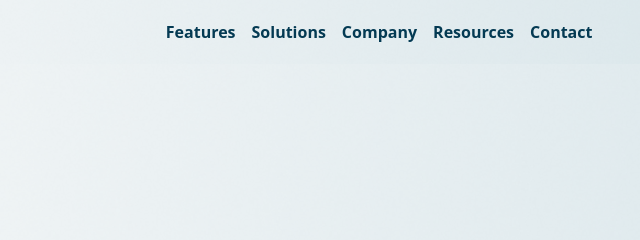
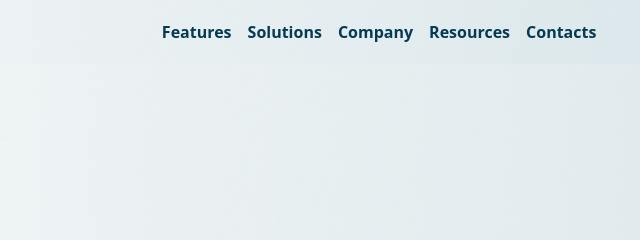
Before and after one commit to Rahamat-prog/tailwind-business-landing-page, a website: page src/index.html in a window 1280 px wide. Shown: the top 240 px of the page, 220-860 px from the left. Drawn offline with nearby package versions, Linux system fonts and the light colour scheme; files that its build step writes are made by us from their sources.

Commit message:
update the navbar

```diff
--- a/src/index.html
+++ b/src/index.html
@@ -8,7 +8,7 @@
    integrity="sha512-iecdLmaskl7CVkqkXNQ/ZH/XLlvWZOJyj7Yy7tcenmpD1ypASozpmT/E0iPtmFIB46ZmdtAc9eNBvH0H/ZpiBw=="
    crossorigin="anonymous" referrerpolicy="no-referrer" />
    <link rel="stylesheet" href="./output.css">
-<title>Advanced Tailwind</title>
+<title>tailwind-business-landing-page</title>
 </head>
 <body>
    <header class="h-auto md:h-[100%] bg-cover bg-[url('./assets/BG.png')] text-[#043A53]">
@@ -20,7 +20,7 @@
                 <li class="md:mx-2 lg:mx-2 cursor-pointer">Solutions</li>
                 <li class="md:mx-2 lg:mx-2 cursor-pointer">Company</li>
                 <li class="md:mx-2 lg:mx-2 cursor-pointer">Resources</li>
-                <li class="md:mx-2 lg:mx-2 cursor-pointer">Contact</li>
+                <li class="md:mx-2 lg:mx-2 cursor-pointer">Contacts</li>
             </ul>
             <div class="md:hidden text-3xl text-[#043A53]">
                 <i class="fa-solid fa-bars"></i>
```
